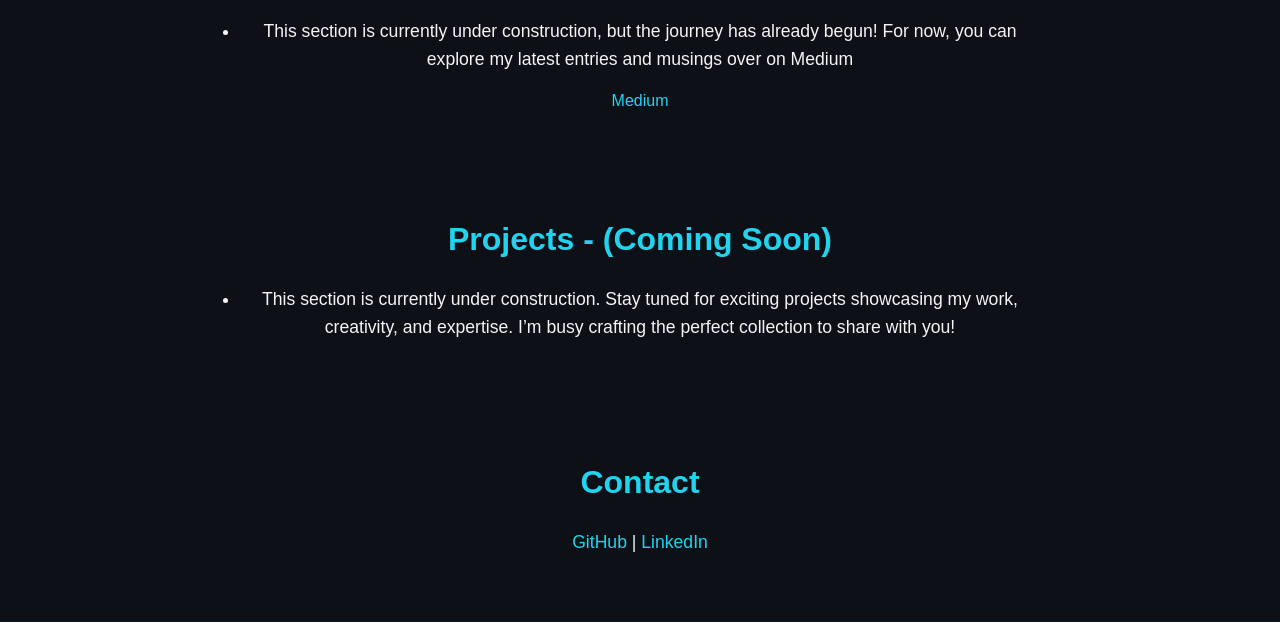
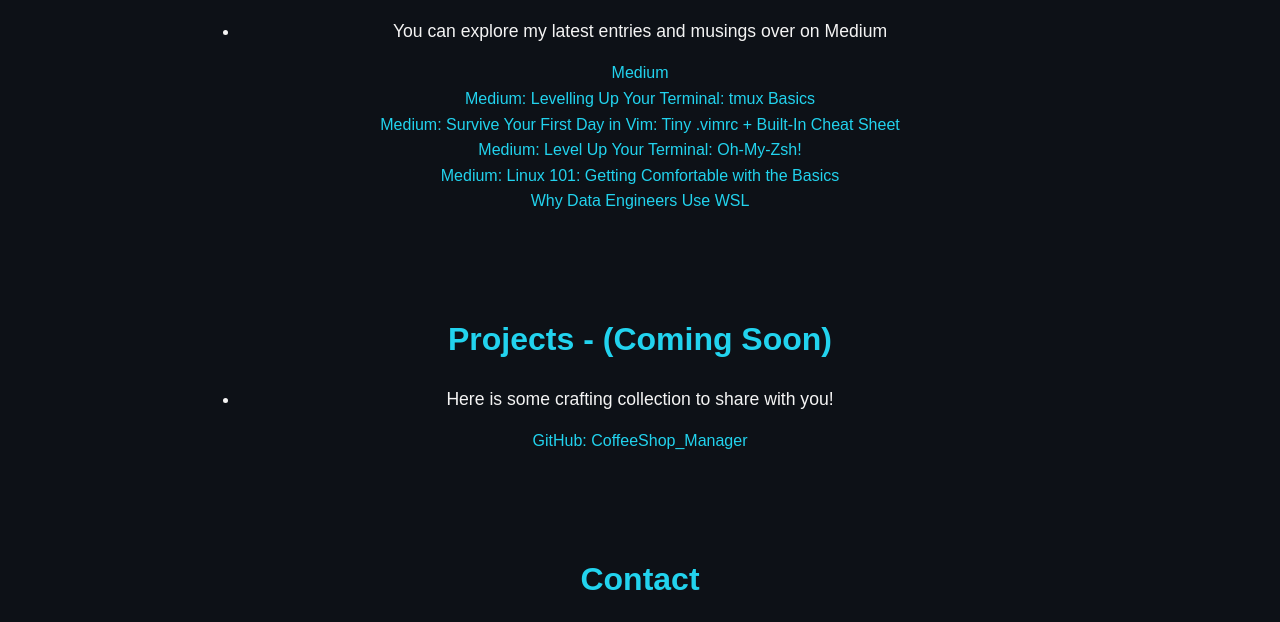
Before and after one commit to Eng-ADAL/logicand.space, a plain HTML site: page index.html in a window 1280 px wide. Shown: the part 679-1301 px from the top of the page. Drawn offline with Linux system fonts and the light colour scheme.

Commit message:
.gitignore file added files, Medium and Github links added index.html

```diff
--- a/index.html
+++ b/index.html
@@ -26,8 +26,19 @@
   <section class="publications">
     <h2>Captains Journal - (Coming Soon) </h2>
     <ul>
-      <li>This section is currently under construction, but the journey has already begun! For now, you can explore my latest entries and musings over on Medium</li>
-      <a href="https://medium.com/@Eng-ADAL" target="_blank">Medium</a>
+      <li>You can explore my latest entries and musings over on Medium</li>
+      <a href="https://medium.com/@Eng-ADAL" target="_blank">Medium</a><br>
+
+
+      <a href="https://medium.com/p/71ce3d43ed4b" target="_blank">Medium: Levelling Up Your Terminal: tmux Basics</a><br>
+
+      <a href="https://medium.com/p/fd722369b70d" target="_blank">Medium: Survive Your First Day in Vim: Tiny .vimrc + Built-In Cheat Sheet</a><br>
+
+      <a href="https://medium.com/p/f4007fffac69" target="_blank">Medium: Level Up Your Terminal: Oh-My-Zsh!</a><br>
+
+      <a href="https://medium.com/p/9d4fec52e336" target="_blank">Medium: Linux 101: Getting Comfortable with the Basics</a><br>
+
+      <a href="https://medium.com/p/8c2279def99" target="_blank">Why Data Engineers Use WSL</a><br>
 
       <!--
       <li><strong>Place Holder</strong> — Place Holder </li>
@@ -42,8 +53,12 @@
   <section class="projects">
     <h2>Projects - (Coming Soon) </h2>
     <ul>
-      <li>This section is currently under construction. Stay tuned for exciting projects showcasing my work, creativity, and expertise. I’m busy crafting the perfect collection to share with you!</li>
-      <!--
+      <li>Here is some crafting collection to share with you!</li>
+
+      <a href="https://github.com/Eng-ADAL/CoffeeShop_Manager" target="_blank">GitHub: CoffeeShop_Manager</a><br>
+
+
+<!--
       <li><strong>Place Holder</strong> — Place Holder </li>
       <li><strong>Place Holder</strong> — Place Holder </li>
       <li><strong>Place Holder</strong> — Place Holder </li>
```
Also changed, not shown: 1 other file.
